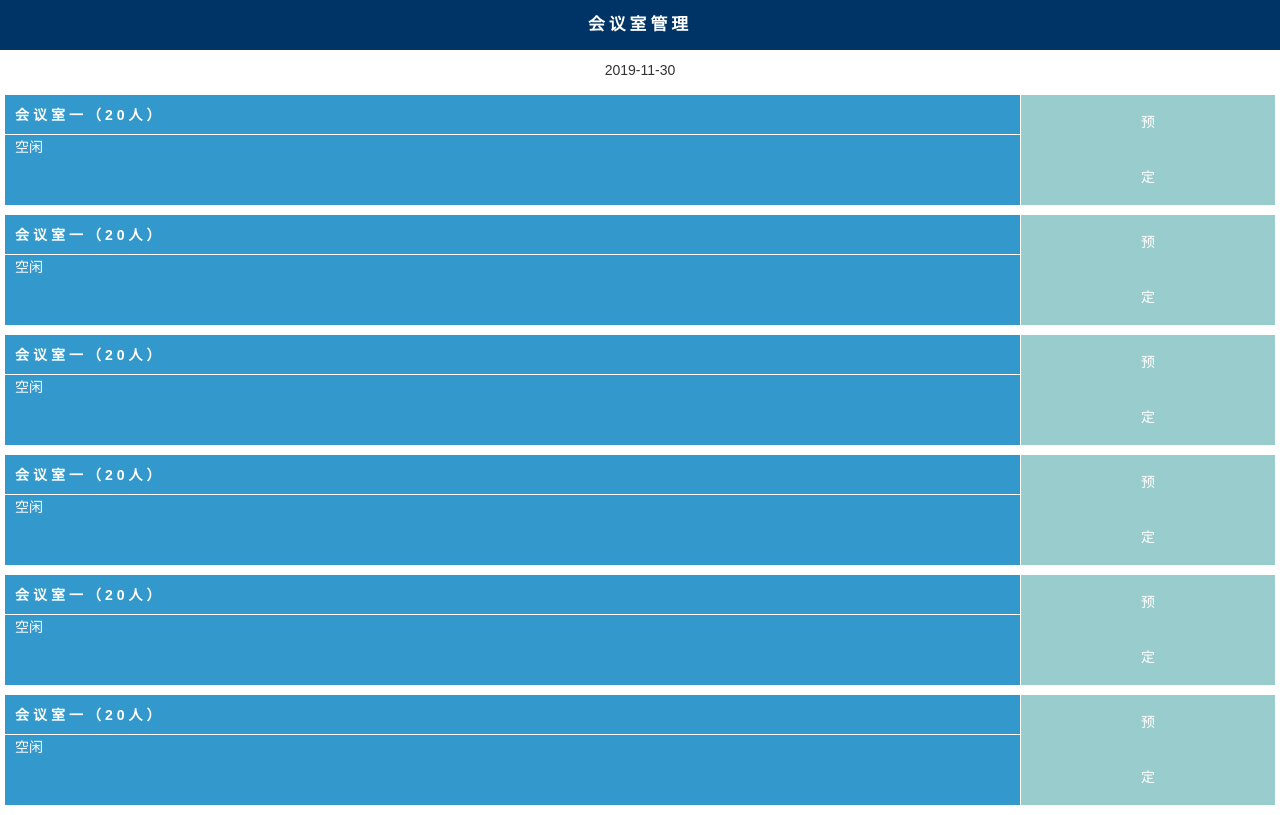
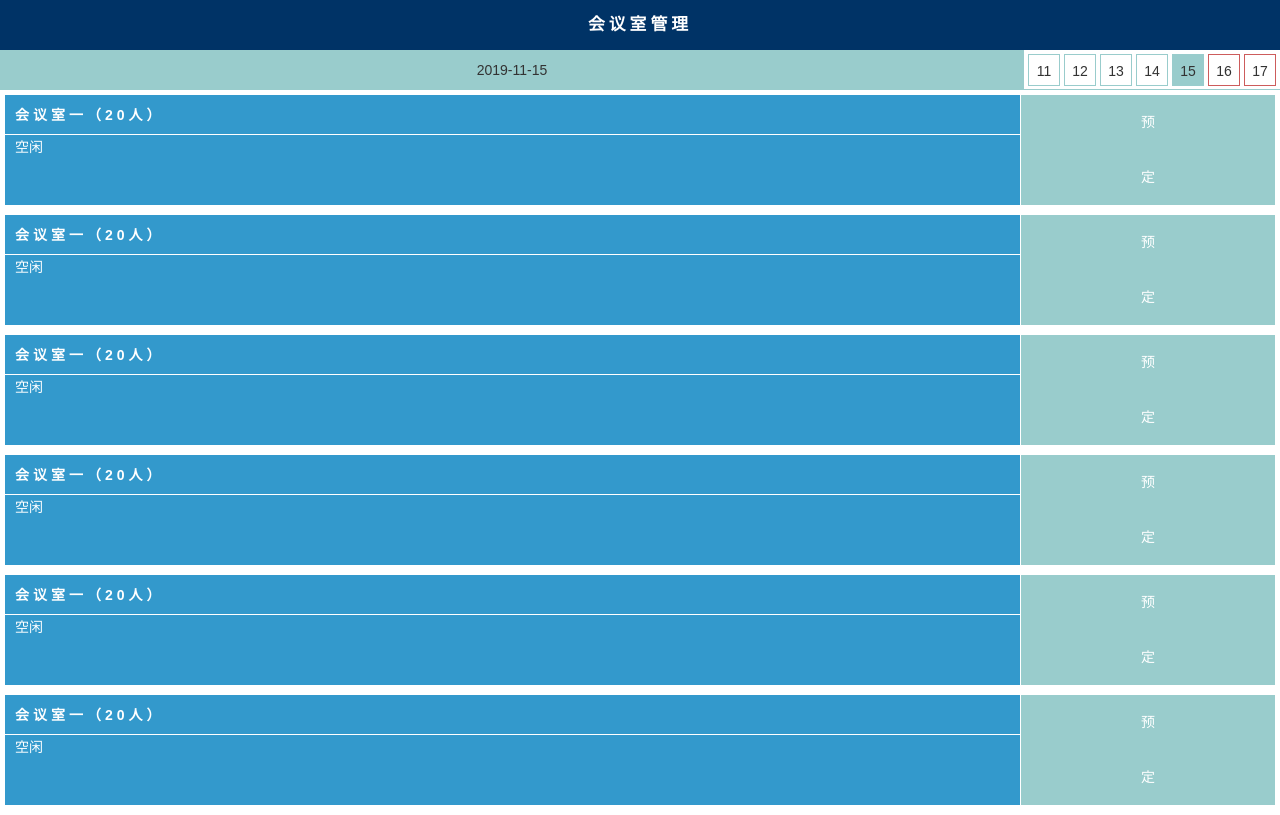
Before and after one commit to castle14/castle14.gihub.io, a plain HTML site: page meetingroom/html/index.html in a window 1280 px wide. Drawn offline with Linux system fonts and the light colour scheme.

Commit message:
完善了日期选择器的样式

```diff
--- a/meetingroom/css/index.css
+++ b/meetingroom/css/index.css
@@ -14,27 +14,10 @@
 	letter-spacing: 4px;
 }
 
-.date_div {
-	height: 40px;
-	line-height: 40px;
-	text-align: center;
-}
 
-.meeting_table {
-	width: 100%;
-}
-
-.meeting_table tr {
-	height: 30px;
-}
-
-.meeting_table td {
-	text-align: center;
-	vertical-align: middle;
-}
 
 .mt_room_card {
-/* 	margin-top: 10px; */
+	/* display: none; */
 	width: 100%;
 	height: 120px;
 	border: #FFFFFF solid 5px;
@@ -66,14 +49,16 @@
 	line-height: 70px;
 	text-align: left;
 	padding-left: 10px;
-	padding-top:5px ;
-	padding-bottom:5px ;
+	padding-top: 5px;
+	padding-bottom: 5px;
 }
-.mt_room_bottom p{
+
+.mt_room_bottom p {
 	line-height: 15px;
 	color: #ffffff;
 }
-.mt_room_right{
+
+.mt_room_right {
 	float: right;
 	background-color: #99CCCC;
 	height: 110px;
@@ -83,3 +68,38 @@
 	color: #ffffff;
 
 }
+
+.date_div {
+	width: 100%;
+	height: 40px;
+	border-bottom: #99CCCC solid 1px;
+}
+
+.date_display {
+	float: left;
+	width: calc(100% - 256px);
+	height: 40px;
+	line-height: 40px;
+	text-align: center;
+	background-color: #99CCCC;
+	/* border-right: #808080 solid 1px; */
+
+}
+.weekday_div {
+	width: 32px;
+	height: 32px;
+	float: left;
+	line-height: 32px;
+	text-align: center;
+	margin-left: 4px;
+	margin-top: 4px;
+	margin-bottom: 2px;
+	border: #99CCCC solid 1px;
+}
+.weekday_div_weekend {
+	border: indianred solid 1px;
+}
+.weekday_div_checked {
+	background-color: #99CCCC;
+	border: #99CCCC solid 1px;
+}
--- a/meetingroom/html/index.html
+++ b/meetingroom/html/index.html
@@ -16,16 +16,14 @@
 			<span class="index_header_span">会议室管理</span>
 		</header>
 		<div class="date_div">
-			<div class="date_display">2019-11-30</div>
-			<div class="date_picker">
-				<input name="date_radio" type="radio" value="" />
-				<input name="date_radio" type="radio" value="" />
-				<input name="date_radio" type="radio" value="" />
-				<input name="date_radio" type="radio" value="" />
-				<input name="date_radio" type="radio" value="" />
-				<input name="date_radio" type="radio" value="" />
-				<input name="date_radio" type="radio" value="" />
-			</div>
+			<div class="date_display">2019-11-15</div>
+			<div class="weekday_div">11</div>
+			<div class="weekday_div">12</div>
+			<div class="weekday_div">13</div>
+			<div class="weekday_div">14</div>
+			<div class="weekday_div weekday_div_checked">15</div>
+			<div class="weekday_div weekday_div_weekend">16</div>
+			<div class="weekday_div weekday_div_weekend">17</div>
 		</div>
 		<!-- 		<table border="1" id="meeting_room_table" cellspacing="0" cellpadding="3" class="meeting_table">
 			<tr><th>序号</th><th>会议室名称</th><th>预定状态</th><th>操作</th></tr>
```
